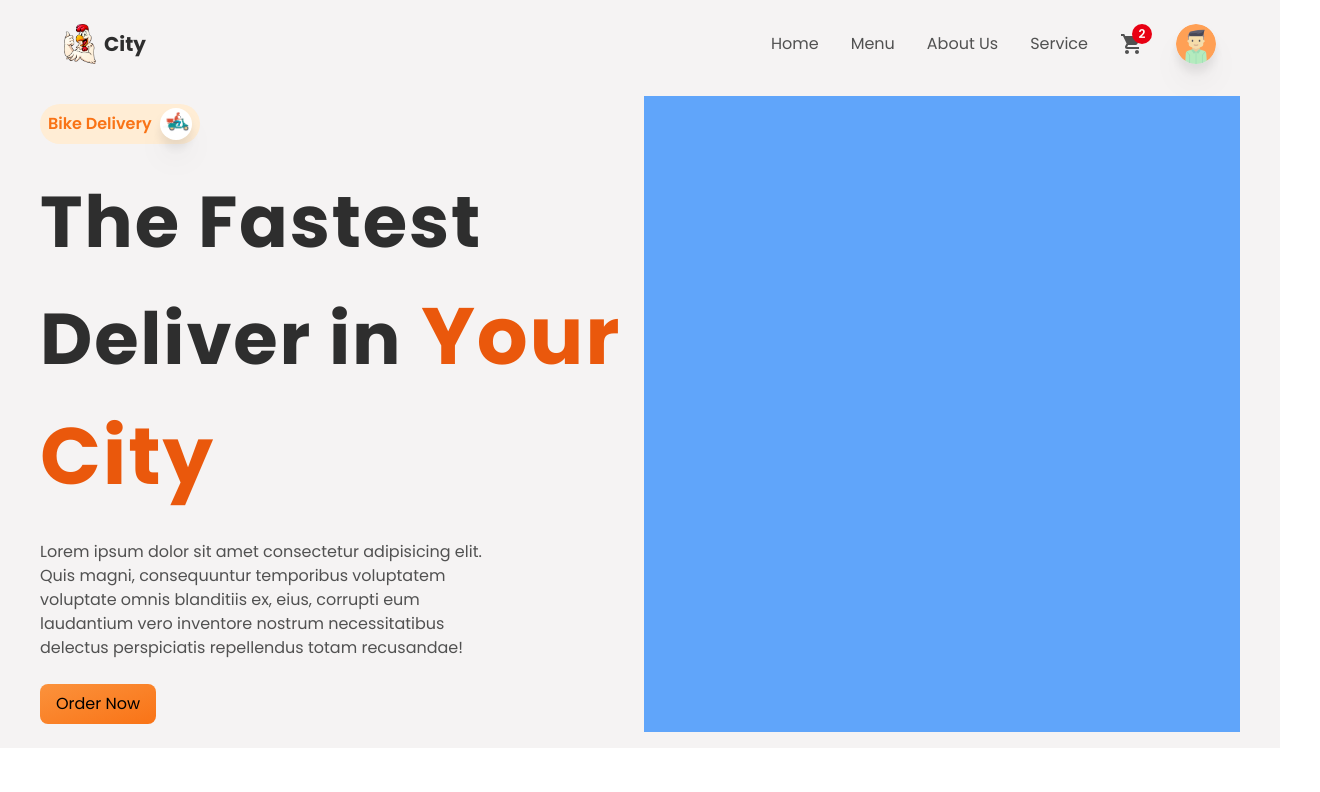
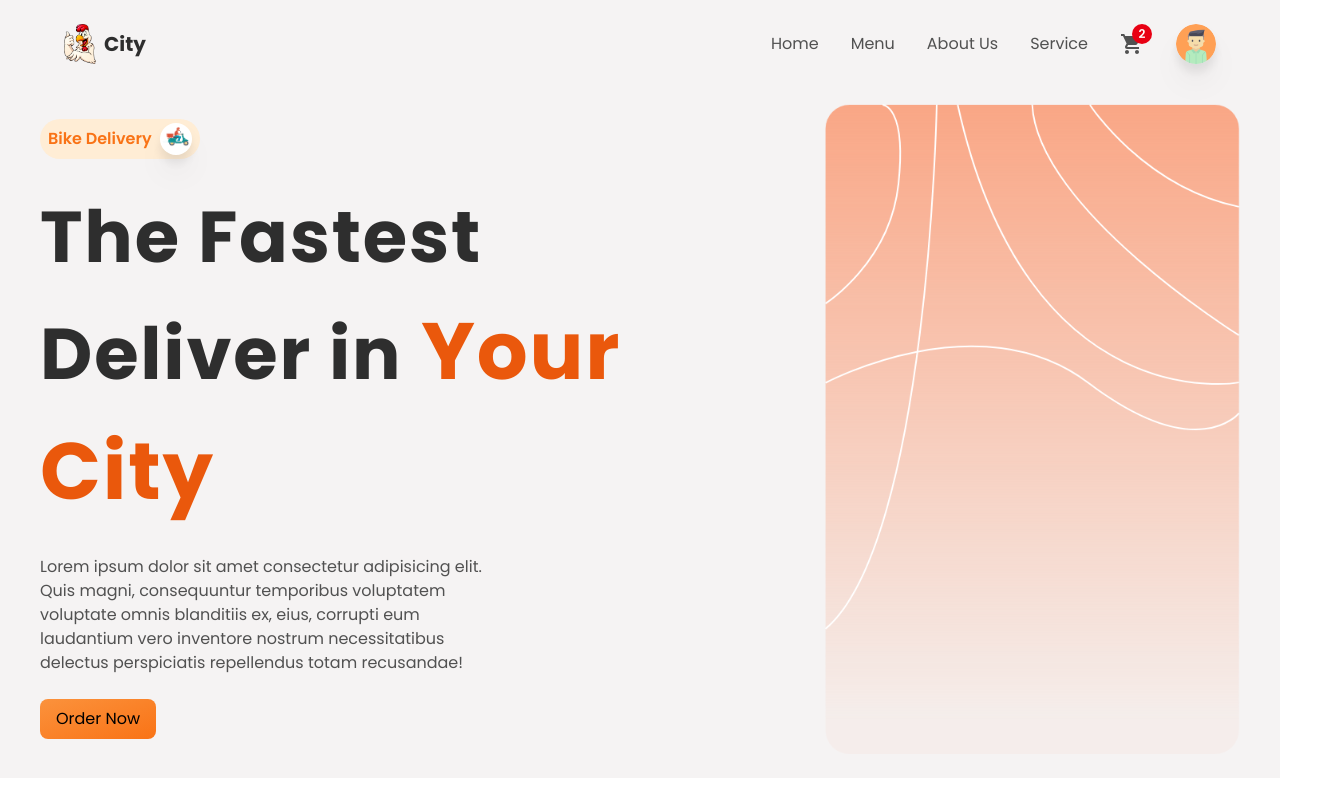
Before and after one commit to ilhamdk/beninx, a React (Create React App) app: page / in a window 1280 px wide. Shown: the top 792 px of the page, 1320 px wide, since content can reach past the window. Built offline with nearby package versions, Linux system fonts and the light colour scheme.

Commit message:
add section

```diff
--- /dev/null
+++ b/src/components/HomeContainer.js
@@ -0,0 +1,52 @@
+import React from "react";
+import Delivery from "../img/delivery.png";
+import HeroBg from "../img/heroBg.png";
+
+const HomeContainer = () => {
+  return (
+    <section className="grid grid-cols-1 md:grid-cols-2 gap-2 w-full" id="home">
+      <div className="py-2 flex-1 flex flex-col items-start justify-center gap-6">
+        <div className="flex items-center gap-2 justify-center bg-orange-100 px-2 py-1 rounded-full">
+          <p className="text-base text-orange-500 font-semibold">
+            Bike Delivery
+          </p>
+          <div className="w-8 h-8 bg-white rounded-full overflow-hidden drop-shadow-xl">
+            <img
+              src={Delivery}
+              alt="delivery"
+              className="w-full h-full object-contain"
+            />
+          </div>
+        </div>
+
+        <p className="text-[2.5rem] md:text-[4.5rem] font-bold tracking-wide text-headingColor">
+          The Fastest Deliver in
+          <span className="text-orange-600 text-[3rem] md:text-[5rem]">
+            {" "}
+            Your City
+          </span>
+        </p>
+
+        <p className="text-base text-textColor text-center md:text-left md:w-[80%]">
+          Lorem ipsum dolor sit amet consectetur adipisicing elit. Quis magni,
+          consequuntur temporibus voluptatem voluptate omnis blanditiis ex,
+          eius, corrupti eum laudantium vero inventore nostrum necessitatibus
+          delectus perspiciatis repellendus totam recusandae!
+        </p>
+
+        <button
+          type="button"
+          className="bg-gradient-to-br from-orange-400 to-orange-500 w-full md:w-auto px-4 py-2 rounded-lg hover:shadow-lg transition-all ease-in-out duration-100"
+        >
+          Order Now
+        </button>
+      </div>
+      <div className="py-2 flex-1 flex items-center">
+        <img src={HeroBg} className="ml-auto h-420 w-full lg:w-auto lg:h-650" alt="hero-bg" />
+      </div>
+      <div className="w-full h-full absolute flex items-center justify-center"></div>
+    </section>
+  );
+};
+
+export default HomeContainer;
--- a/src/components/MainContainer.jsx
+++ b/src/components/MainContainer.jsx
@@ -1,42 +1,10 @@
 import React from "react";
-import Delivery from "../img/delivery.png";
+import HomeContainer from "./HomeContainer";
+
 const MainContainer = () => {
   return (
-    <div className="grid grid-cols-1 md:grid-cols-2 gap-2">
-      <div className="py-2 flex-1 flex flex-col items-start justify-center gap-6">
-        <div className="flex items-center gap-2 justify-center bg-orange-100 px-2 py-1 rounded-full">
-          <p className="text-base text-orange-500 font-semibold">
-            Bike Delivery
-          </p>
-          <div className="w-8 h-8 bg-white rounded-full overflow-hidden drop-shadow-xl">
-            <img
-              src={Delivery}
-              alt="delivery"
-              className="w-full h-full object-contain"
-            />
-          </div>
-        </div>
-
-        <p className="text-[2.5rem] md:text-[4.5rem] font-bold tracking-wide text-headingColor">
-          The Fastest Deliver in
-          <span className="text-orange-600 text-[3rem] md:text-[5rem]"> Your City</span>
-        </p>
-
-        <p className="text-base text-textColor text-center md:text-left md:w-[80%]">
-          Lorem ipsum dolor sit amet consectetur adipisicing elit. Quis magni,
-          consequuntur temporibus voluptatem voluptate omnis blanditiis ex,
-          eius, corrupti eum laudantium vero inventore nostrum necessitatibus
-          delectus perspiciatis repellendus totam recusandae!
-        </p>
-
-        <button
-          type="button"
-          className="bg-gradient-to-br from-orange-400 to-orange-500 w-full md:w-auto px-4 py-2 rounded-lg hover:shadow-lg transition-all ease-in-out duration-100"
-        >
-          Order Now
-        </button>
-      </div>
-      <div className="py-4 bg-blue-400 flex-1"></div>
+    <div className="w-full h-auto flex flex-col items-center justify-center">
+      <HomeContainer />
     </div>
   );
 };
--- a/src/components/index.js
+++ b/src/components/index.js
@@ -1,3 +1,4 @@
 export {default as Header} from './Header';
 export {default as MainContainer} from './MainContainer';
 export {default as CreateContainer} from './CreateContainer';
+export {default as HomeContainer} from './HomeContainer';
--- a/src/index.css
+++ b/src/index.css
@@ -13,6 +13,7 @@
 
 html, body{
   scroll-behavior: smooth;
+  overflow-x: hidden;
 }
 
 
```
